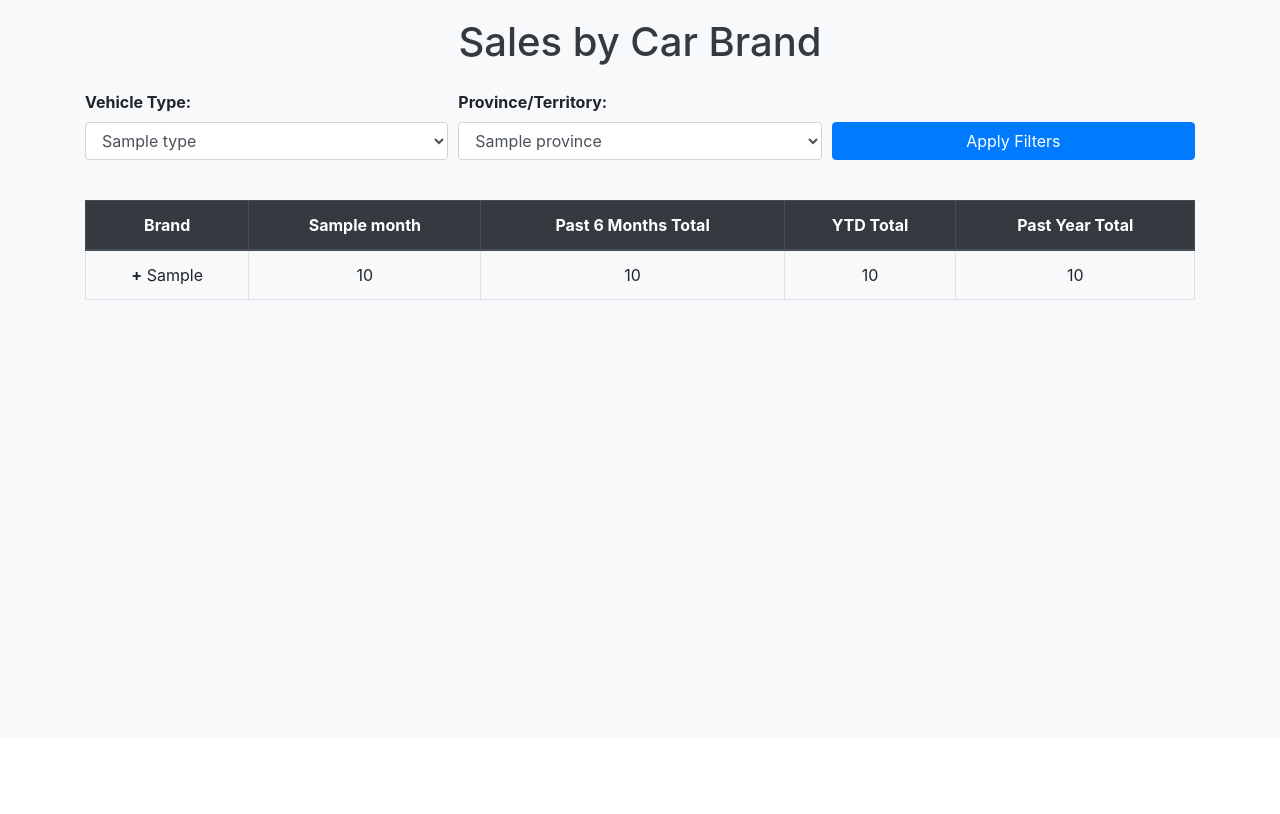
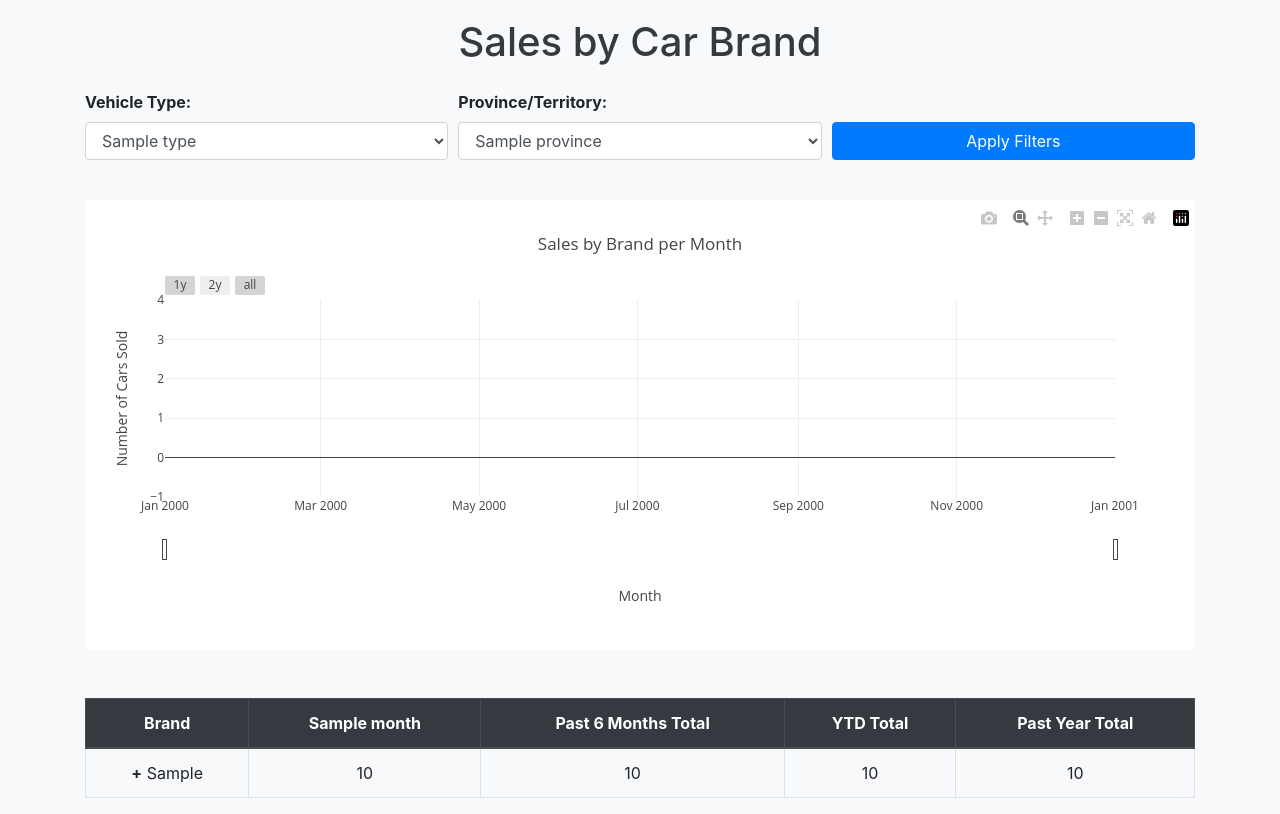
Before and after one commit to theoc-apps/izev-sales, a Flask app: template templates/brand_sales/brand_sales.html in a window 1280 px wide. Shown: the part 62-876 px from the top of the page. Before the commit the page ends 362 px from the top, so only its background shows below. Run offline with Flask 3, Linux system fonts and the light colour scheme; the template is opened without the code that fills it: most values are stand-ins (such as "Sample title", 1, 10 or a date in 2020); some libraries are stand-ins or nearby versions.

Commit message:
Added sales by brand per month graph

```diff
--- a/brand_sales.py
+++ b/brand_sales.py
@@ -59,9 +59,9 @@
     brand_monthly_sales['Past Year Total'] = df_1y.groupby('Vehicle Make')['Number of Cars'].sum()
     brand_monthly_sales = brand_monthly_sales.fillna(0).reset_index()
 
-    # Sort by latest month's sales in ascending order
+    # Sort by latest month's sales in descending order
     latest_month_period = last_available_month.to_period('M')
-    brand_monthly_sales.sort_values(by=latest_month_period, ascending=True, inplace=True)
+    brand_monthly_sales.sort_values(by=latest_month_period, ascending=False, inplace=True)
 
     # Prepare model data
     model_monthly_sales = df_6m.groupby(['Vehicle Make', 'Vehicle Model', df_6m['Month and Year'].dt.to_period('M')])['Number of Cars'].sum().unstack(fill_value=0)
@@ -74,6 +74,10 @@
     model_monthly_sales['YTD Total'] = df_ytd.groupby(['Vehicle Make', 'Vehicle Model'])['Number of Cars'].sum()
     model_monthly_sales['Past Year Total'] = df_1y.groupby(['Vehicle Make', 'Vehicle Model'])['Number of Cars'].sum()
     model_monthly_sales = model_monthly_sales.fillna(0).reset_index()
+
+    # Sort by latest month's sales in descending order
+    latest_month_period = last_available_month.to_period('M')
+    model_monthly_sales.sort_values(by=latest_month_period, ascending=False, inplace=True)
 
     # Convert months to string format for display
     months_str = [month.strftime('%b %Y') for month in months_list]
@@ -94,6 +98,23 @@
     ytd_range = f"{start_date_ytd.strftime('%b %Y')} to {last_available_month.strftime('%b %Y')}"
     past_year_range = f"{(last_available_month - DateOffset(years=1) + DateOffset(days=1)).strftime('%b %Y')} to {last_available_month.strftime('%b %Y')}"
 
+    # **New Code Starts Here**
+    # Identify top 5 brands based on total sales in the past month
+    latest_month = df_filtered['Month and Year'].max()
+    sales_past_month = df_filtered[df_filtered['Month and Year'] == latest_month]
+    sales_by_brand_past_month = sales_past_month.groupby('Vehicle Make')['Number of Cars'].sum().sort_values(ascending=False)
+    top_5_brands = sales_by_brand_past_month.head(5).index.tolist()
+    # **New Code Ends Here**
+
+    # Aggregate monthly sales data per brand for the line chart
+    sales_by_brand = df_filtered.groupby(['Vehicle Make', 'Month and Year'])['Number of Cars'].sum().reset_index()
+
+    # Pivot the data to have months as x-axis and brands as separate lines
+    sales_pivot = sales_by_brand.pivot(index='Month and Year', columns='Vehicle Make', values='Number of Cars').fillna(0)
+
+    # Convert the pivot table to JSON for Plotly
+    sales_by_brand_json = sales_pivot.to_json(date_format='iso')
+
     return render_template('brand_sales/brand_sales.html',
                            brand_data=brand_data,
                            model_data=model_data,
@@ -105,4 +126,6 @@
                            selected_province=selected_province,
                            past_6_months_range=past_6_months_range,
                            ytd_range=ytd_range,
-                           past_year_range=past_year_range)
+                           past_year_range=past_year_range,
+                           sales_by_brand_json=sales_by_brand_json,
+                           top_5_brands=top_5_brands)  # **Added Parameter**
--- a/templates/brand_sales/brand_sales.html
+++ b/templates/brand_sales/brand_sales.html
@@ -30,6 +30,11 @@
         </div>
     </div>
 </form>
+
+<!-- Line Chart for Sales by Brand -->
+<div id="sales-by-brand-chart" class="mb-5">
+    <!-- Plotly chart will be rendered here -->
+</div>
 
 <!-- Sales Table -->
 <table class="table table-bordered table-hover">
@@ -132,4 +137,79 @@
     });
 });
 </script>
+<!-- Include Plotly.js -->
+<script src="https://cdn.plot.ly/plotly-latest.min.js"></script>
+<script>
+    document.addEventListener('DOMContentLoaded', function() {
+        // Parse the JSON data passed from the backend
+        var salesData = {{ sales_by_brand_json | safe }};
+        var top5Brands = {{ top_5_brands | tojson }};
+
+        // Prepare data for Plotly
+        var traceData = [];
+        var brands = Object.keys(salesData);
+
+        brands.forEach(function(brand) {
+            var x = [];
+            var y = [];
+            for (var date in salesData[brand]) {
+                x.push(date);
+                y.push(salesData[brand][date]);
+            }
+            traceData.push({
+                x: x,
+                y: y,
+                mode: 'lines+markers',
+                name: brand,
+                visible: top5Brands.includes(brand) ? true : 'legendonly' // Show top 4 by default
+            });
+        });
+
+        var layout = {
+            title: 'Sales by Brand per Month',
+            xaxis: {
+                title: 'Month',
+                type: 'date',
+                rangeselector: {
+                    buttons: [
+                        {
+                            count: 1,
+                            label: '1y',
+                            step: 'year',
+                            stepmode: 'backward'
+                        },
+                        {
+                            count: 2,
+                            label: '2y',
+                            step: 'year',
+                            stepmode: 'backward'
+                        },
+                        {step: 'all'}
+                    ]
+                },
+                rangeslider: {visible: true},
+                range: [oneYearAgo, latestDate],
+                type: 'date'
+            },
+            yaxis: {
+                title: 'Number of Cars Sold'
+            },
+            legend: {
+                itemsizing: 'constant'
+            }
+        };
+
+        // Calculate the latest date in the sales data
+        var latestDate = new Date(Math.max.apply(null, brands.flatMap(function(brand) {
+            return Object.keys(salesData[brand]).map(function(date) { return new Date(date); });
+        })));
+        var oneYearAgo = new Date(latestDate);
+        oneYearAgo.setFullYear(oneYearAgo.getFullYear() - 1);
+
+        // Set the x-axis range to the past 1 year
+        layout.xaxis.range = [oneYearAgo, latestDate];
+
+        Plotly.newPlot('sales-by-brand-chart', traceData, layout, {responsive: true});
+    });
+</script>
 {% endblock %}
```
